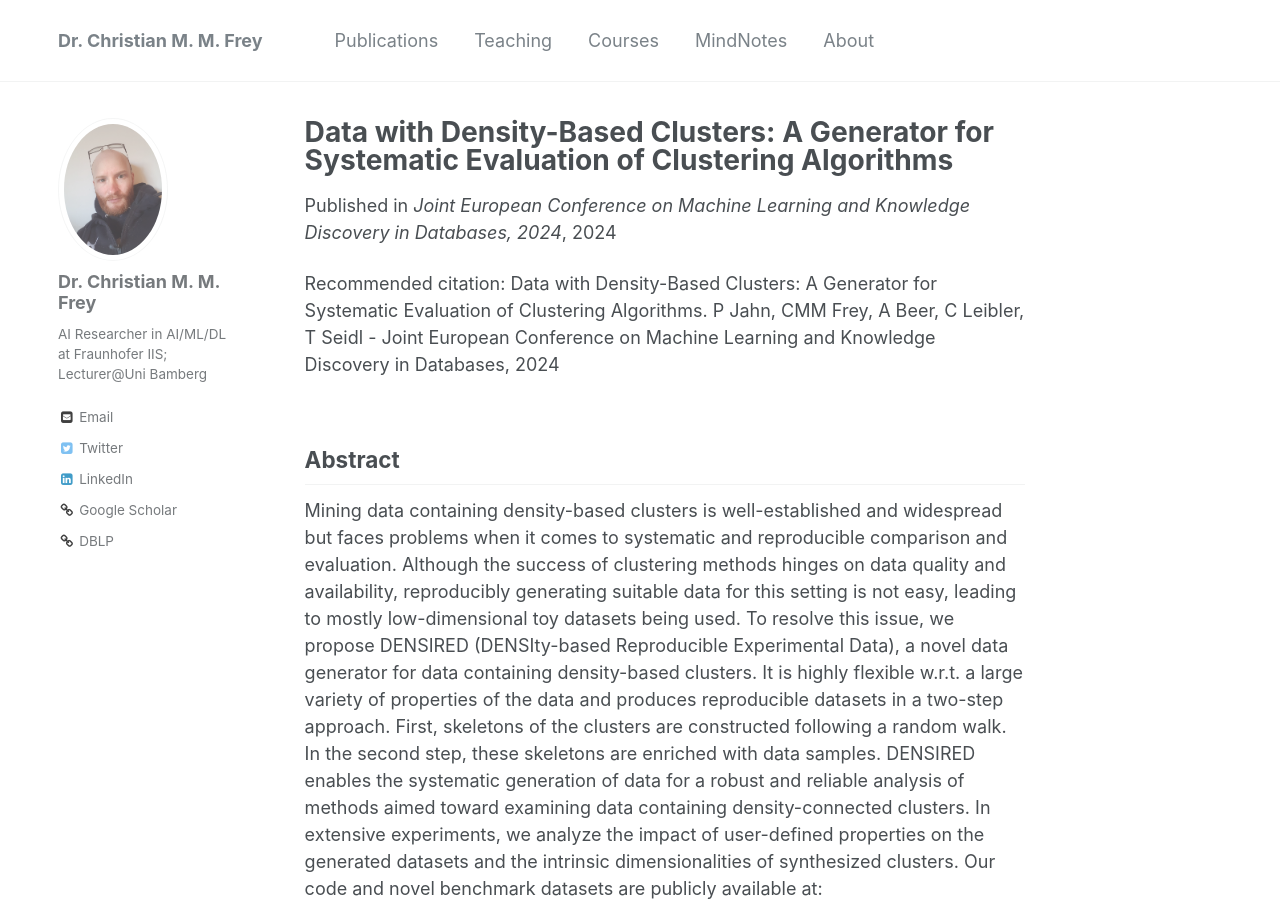
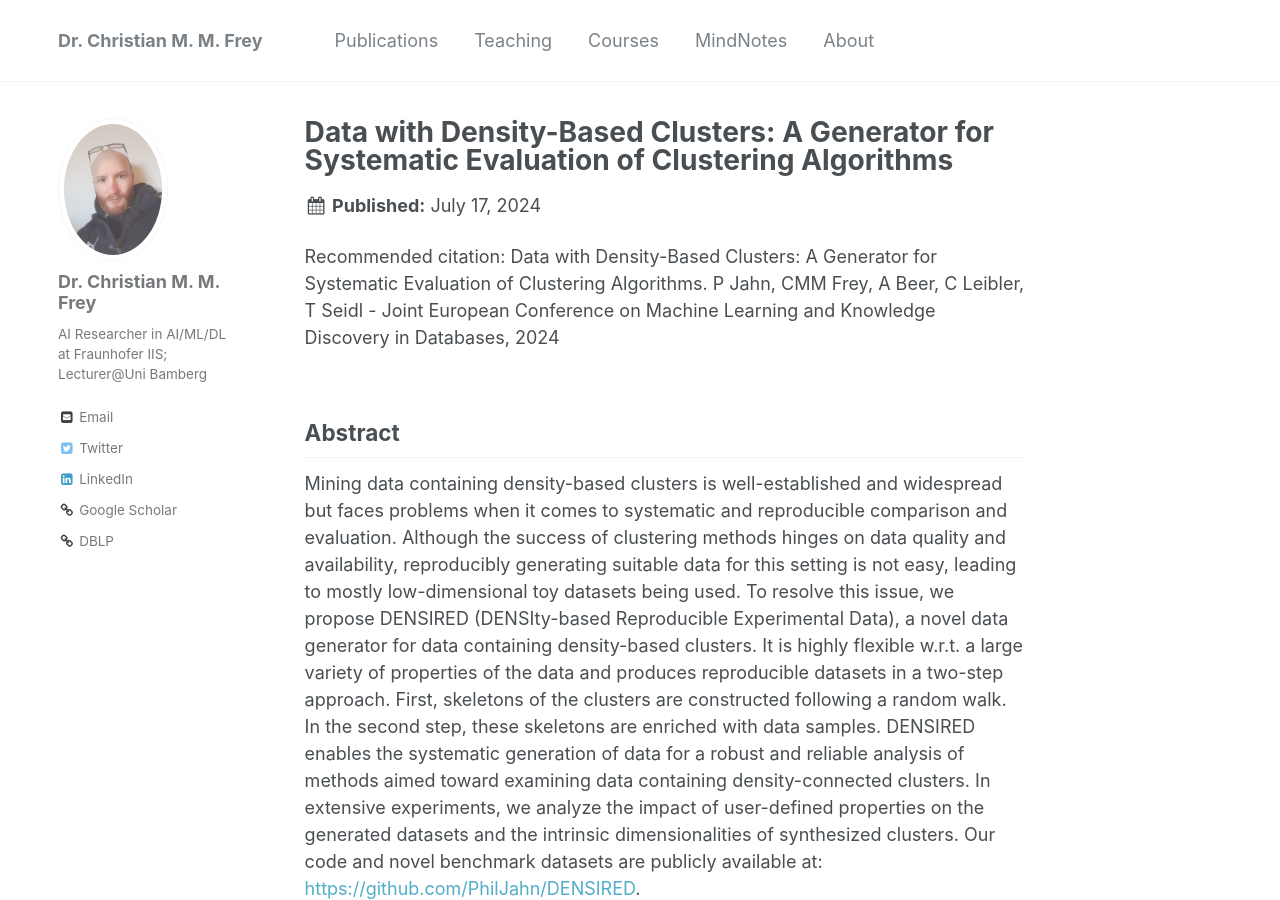
Before and after one commit to christianmaxmike/christianmaxmike.github.io, a Jekyll site: the page built from _publications/2024-01.md, in a window 1280 px wide and 900 px high. Built offline with Jekyll 4.4.1, drawn with Linux system fonts in a browser that asks for light colours; part of the change alters nothing that is shown.

Commit message:
Update 2024-01.md

```diff
--- a/_publications/2024-01.md
+++ b/_publications/2024-01.md
@@ -2,9 +2,9 @@
 title: "Data with Density-Based Clusters: A Generator for Systematic Evaluation of Clustering Algorithms"
 collection: publications
 permalink: /publications/2024-01
-venue: 'Joint European Conference on Machine Learning and Knowledge Discovery in Databases, 2024'
-excerpt: "We propose DENSIRED (DENSIty-based Reproducible Experimental Data), a novel data generator for data containing density-based clusters. It is highly flexible w.r.t. a large variety of properties of the data and produces reproducible datasets in a two-step approach."
-date: 2024-09-01
+#venue: 'Joint European Conference on Machine Learning and Knowledge Discovery in Databases, 2024'
+#excerpt: "We propose DENSIRED (DENSIty-based Reproducible Experimental Data), a novel data generator for data containing density-based clusters. It is highly flexible w.r.t. a large variety of properties of the data and produces reproducible datasets in a two-step approach."
+#date: 2024-09-01
 #paperurl: https://christianmaxmike.github.io
 citation: "Data with Density-Based Clusters: A Generator for Systematic Evaluation of Clustering Algorithms. P Jahn, CMM Frey, A Beer, C Leibler, T Seidl - Joint European Conference on Machine Learning and Knowledge Discovery in Databases, 2024"
 ---
```
